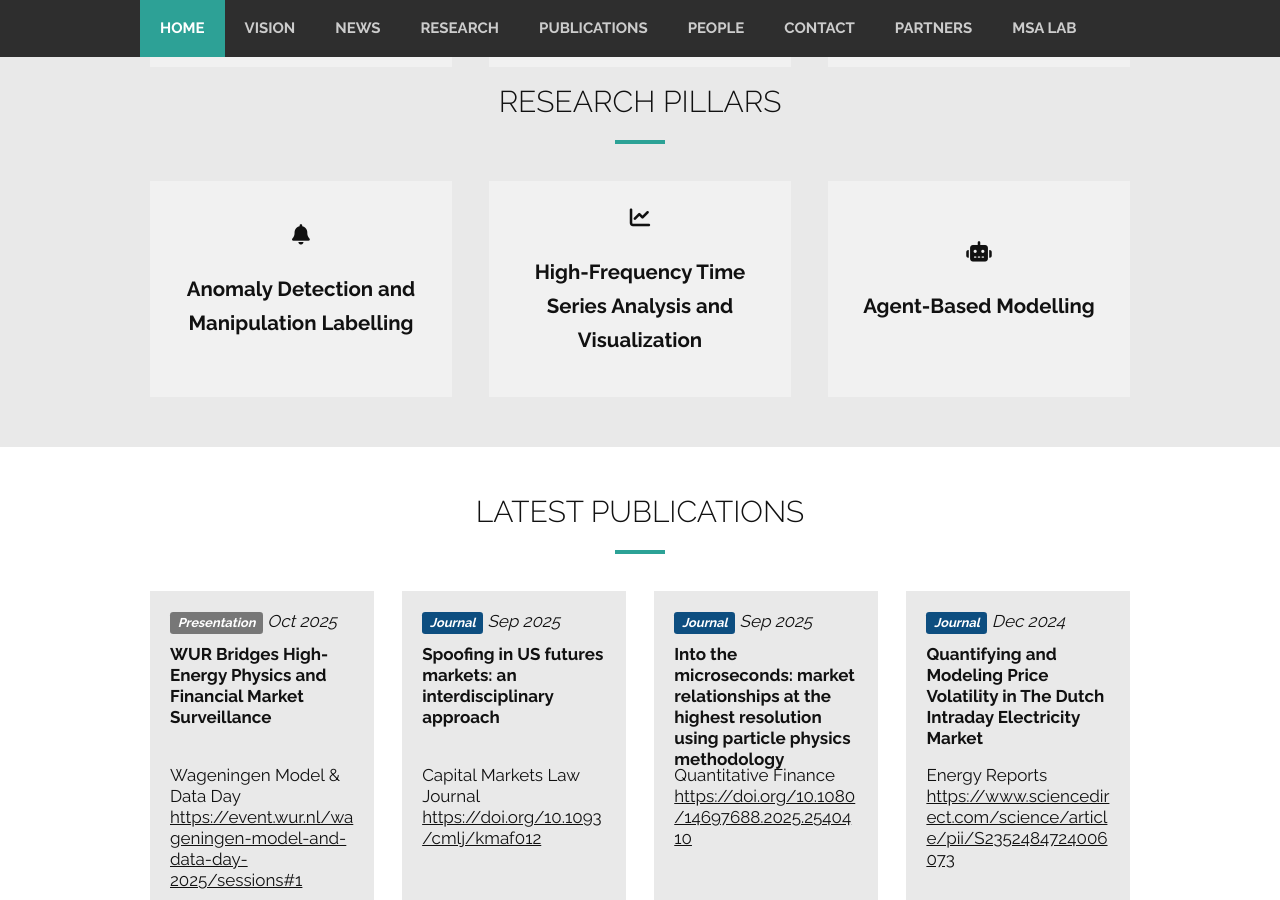
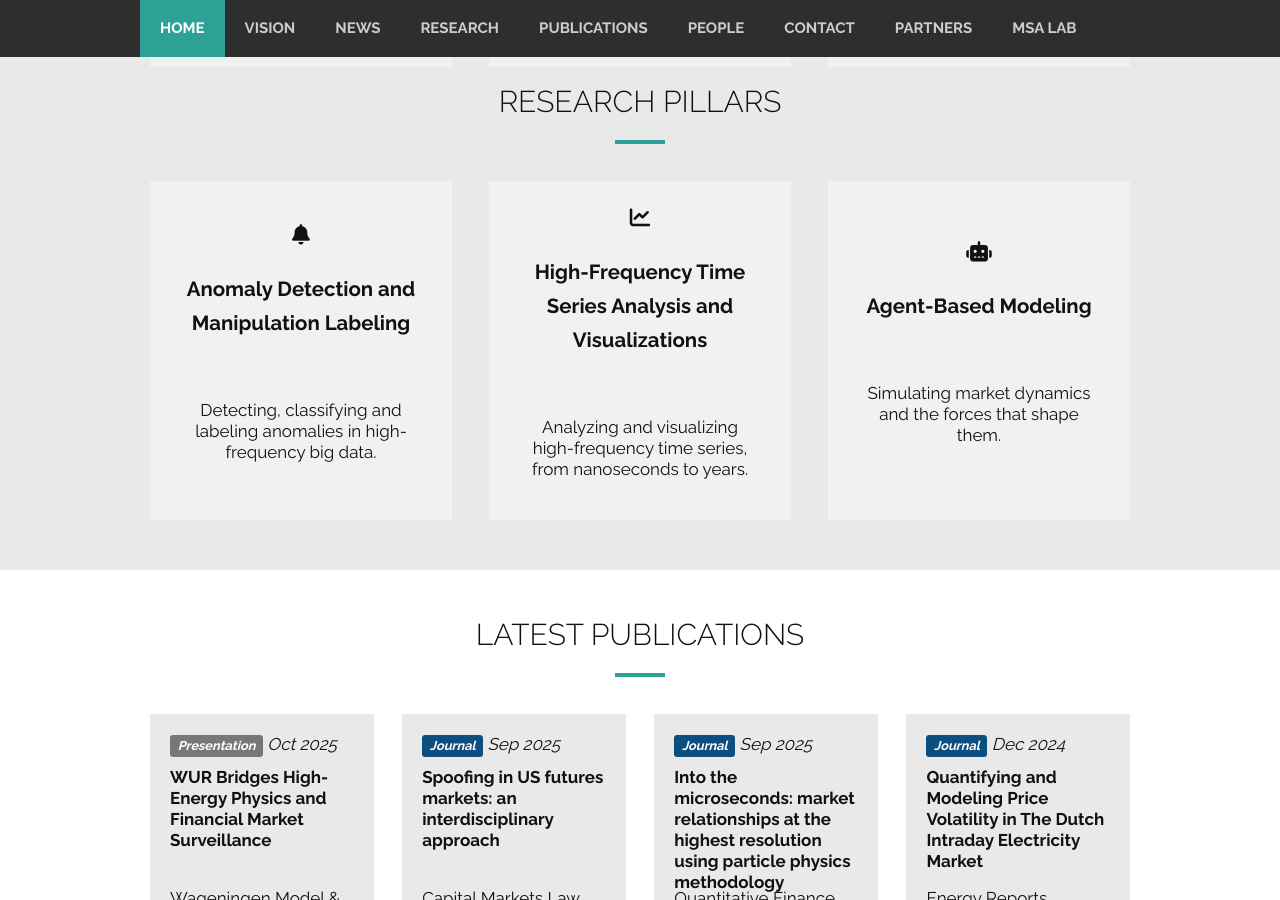
Before and after one commit to HighLO/highlo.github.io, a Jekyll site: the page built from index.html, in a window 1280 px wide and 900 px high, scrolled down 1728 px. Built offline with Jekyll 4.4.1, drawn with Linux system fonts in a browser that asks for light colours; nearby versions of some CDN libraries; comment, search, counter and statistics services are not loaded.

Commit message:
Update 2000-01-03-pillars.md

```diff
--- a/_posts/2000-01-03-pillars.md
+++ b/_posts/2000-01-03-pillars.md
@@ -48,22 +48,31 @@ color: black
   <div class="pillar" style="flex: 1; display: flex; flex-direction: column; justify-content: center; align-items: center;">
     <h3><i class="fa-solid fa-bell fa-1x"></i></h3>
     <h3 style="text-align: center;">
-      Anomaly Detection and Manipulation Labelling
+      Anomaly Detection and Manipulation Labeling
     </h3>
+    <p style="text-align: center;">
+      Detecting, classifying and labeling anomalies in high-frequency big data.
+    </p>
   </div>
 
   <div class="pillar" style="flex: 1; display: flex; flex-direction: column; justify-content: center; align-items: center;">
     <h3><i class="fa-solid fa-chart-line fa-1x"></i></h3>
     <h3 style="text-align: center;">
-      High-Frequency Time Series Analysis and Visualization
+      High-Frequency Time Series Analysis and Visualizations
     </h3>
+    <p style="text-align: center;">
+      Analyzing and visualizing high-frequency time series, from nanoseconds to years.
+    </p>
   </div>
 
   <div class="pillar" style="flex: 1; display: flex; flex-direction: column; justify-content: center; align-items: center;">
     <h3><i class="fa-solid fa-robot fa-1x"></i></h3>
     <h3 style="text-align: center;">
-      Agent-Based Modelling
+      Agent-Based Modeling
     </h3>
+    <p style="text-align: center;">
+      Simulating market dynamics and the forces that shape them.
+    </p>
   </div>
 
 </div>
```
